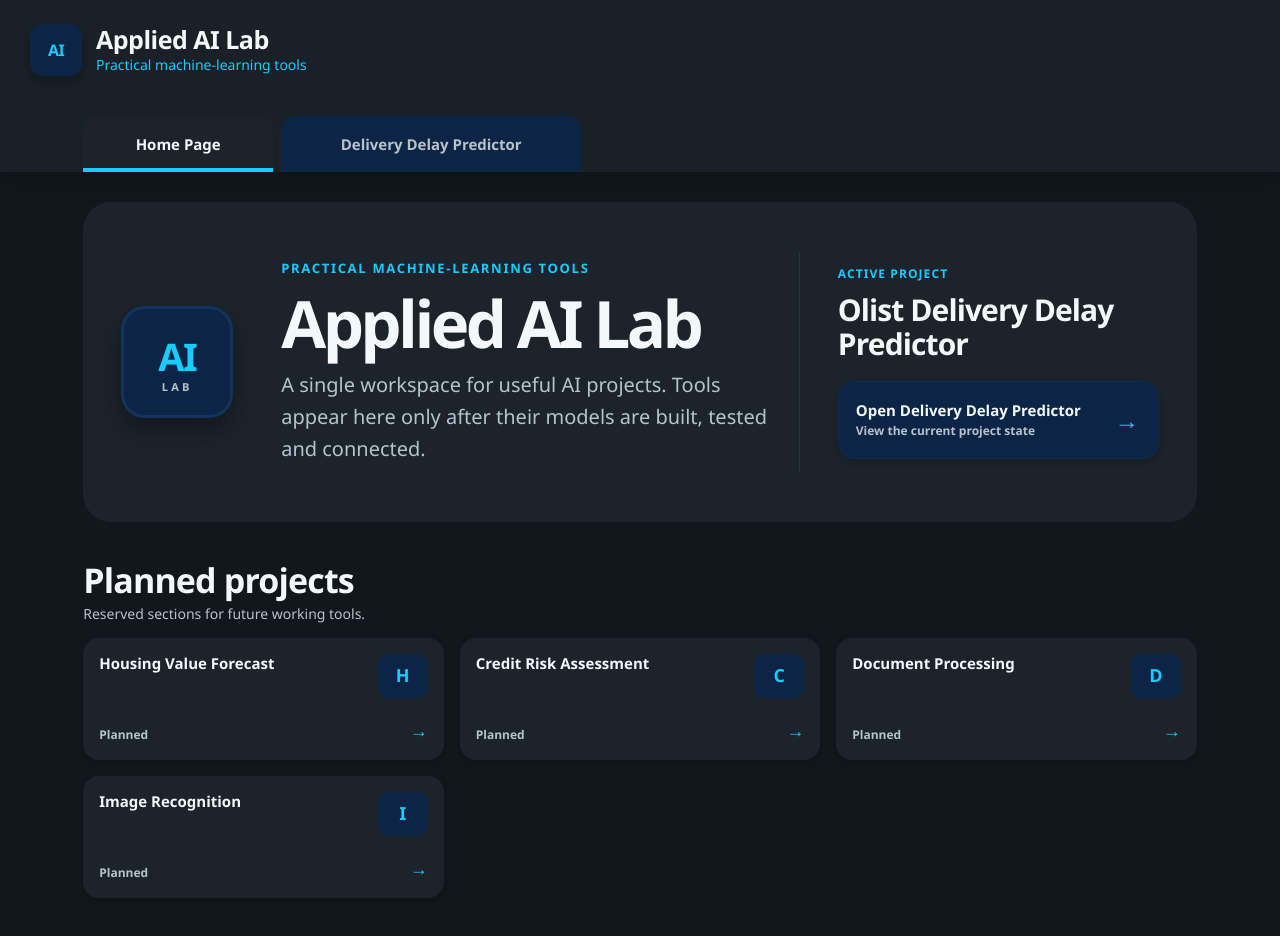
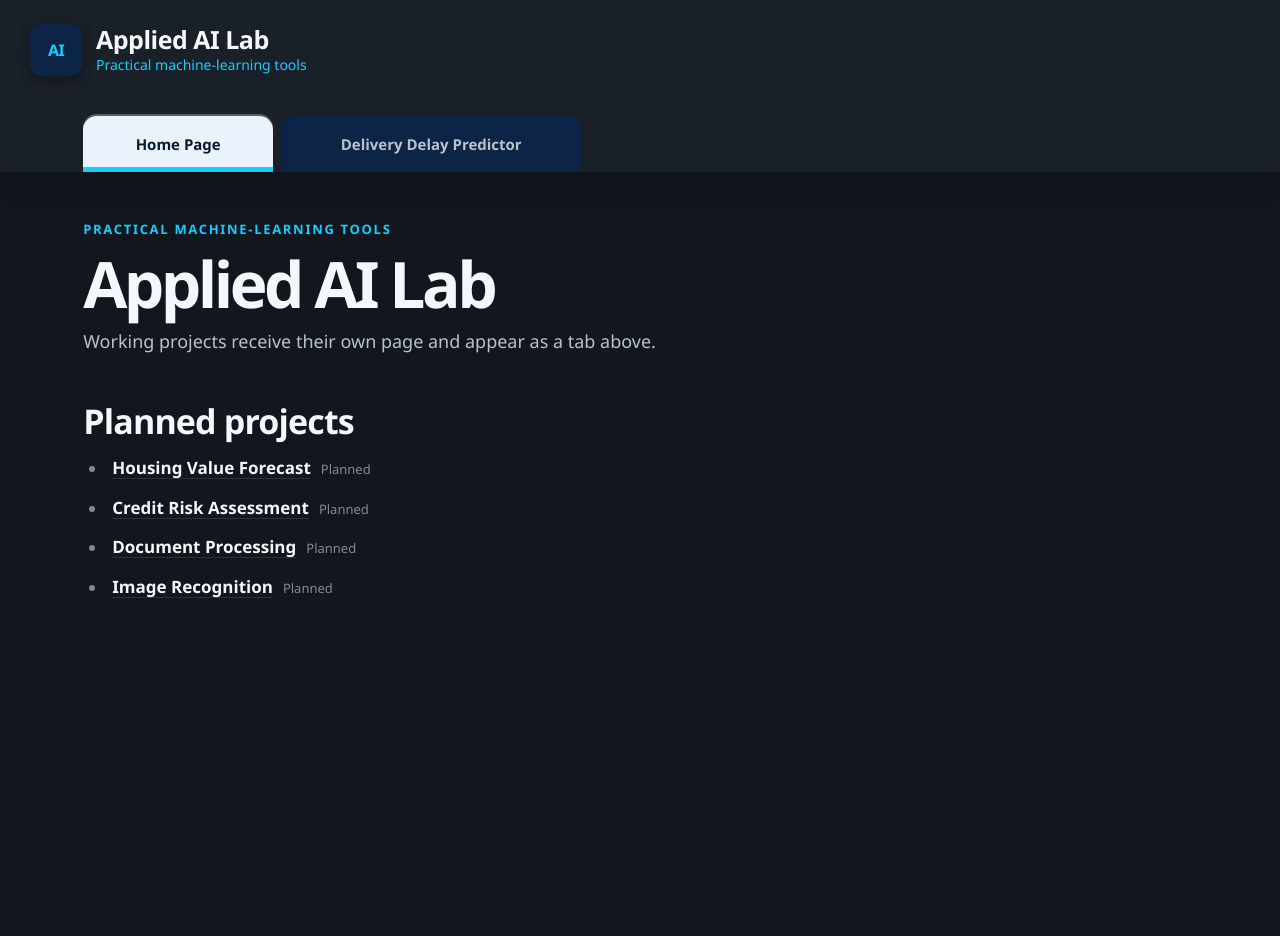
Before and after one commit to Sintagmatarches/applied-ai-lab, a Next.js app: page / in a window 1280 px wide. Shown: the top 936 px of the page. After the commit the page ends 800 px from the top, so only its background shows below. Built offline with nearby package versions, Linux system fonts and the light colour scheme.

Commit message:
Simplify home project overview

```diff
--- a/app/globals.css
+++ b/app/globals.css
@@ -112,25 +112,6 @@
   letter-spacing: -0.04em;
 }
 
-.brand-mark.is-large {
-  width: 128px;
-  height: 128px;
-  align-content: center;
-  border-radius: 24px;
-  box-shadow:
-    0 12px 24px rgba(0, 0, 0, 0.35),
-    inset 0 0 0 3px var(--navy-hover);
-  font-size: 38px;
-}
-
-.brand-mark.is-large small {
-  display: block;
-  margin-top: -6px;
-  color: var(--muted);
-  font-size: 11px;
-  letter-spacing: 0.3em;
-}
-
 .brand-text {
   min-width: 0;
   display: grid;
@@ -154,7 +135,6 @@
   white-space: nowrap;
 }
 
-.hero-action,
 .predictor-form button,
 .resource-grid button {
   border: 0;
@@ -169,11 +149,6 @@
   transition:
     background var(--motion),
     transform var(--motion);
-}
-
-.hero-action:hover {
-  background: var(--navy-hover);
-  transform: translateY(-1px);
 }
 
 .project-tabs {
@@ -225,15 +200,37 @@
 }
 
 .project-tabs a.is-active {
-  color: var(--text);
-  background: var(--surface);
-  box-shadow: inset 0 -4px 0 var(--cyan);
+  color: var(--navy-active);
+  background: #eaf2fb;
+  box-shadow:
+    inset 0 -5px 0 var(--cyan),
+    0 -2px 0 rgba(255, 255, 255, 0.28);
 }
 
 .main-content {
   width: auto;
   min-height: 100dvh;
   padding: calc(var(--topbar-height) + var(--tabbar-height) + 30px) 6.5vw 64px;
+}
+
+.home-heading {
+  max-width: 820px;
+  padding: 18px 0 8px;
+}
+
+.home-heading h1 {
+  margin-bottom: 12px;
+  font-size: clamp(44px, 5vw, 72px);
+  font-weight: 900;
+  line-height: 1;
+  letter-spacing: -0.055em;
+}
+
+.home-heading p {
+  max-width: 640px;
+  margin-bottom: 0;
+  color: var(--muted);
+  font-size: 18px;
 }
 
 .hero-card {
@@ -309,39 +306,6 @@
   letter-spacing: -0.03em;
 }
 
-.hero-action {
-  min-height: 78px;
-  display: grid;
-  grid-template-columns: minmax(0, 1fr) 26px;
-  align-items: center;
-  gap: 12px;
-  margin-top: 20px;
-  padding: 12px 18px;
-}
-
-.hero-action > span:first-child {
-  min-width: 0;
-  display: grid;
-}
-
-.hero-action strong {
-  font-size: 15px;
-}
-
-.hero-action small {
-  overflow: hidden;
-  color: var(--muted);
-  font-size: 12px;
-  font-weight: 600;
-  text-overflow: ellipsis;
-  white-space: nowrap;
-}
-
-.action-arrow {
-  color: var(--cyan);
-  font-size: 24px;
-}
-
 .content-section {
   margin-top: 38px;
 }
@@ -365,69 +329,36 @@
   font-size: 14px;
 }
 
-.project-grid {
-  display: grid;
-  grid-template-columns: repeat(4, minmax(0, 1fr));
-  gap: 16px;
+.planned-project-list {
+  max-width: 760px;
+  margin: 0;
+  padding-left: 24px;
 }
 
-.project-tile {
-  position: relative;
-  min-width: 0;
-  min-height: 122px;
-  display: grid;
-  grid-template-columns: minmax(0, 1fr) 50px;
-  grid-template-rows: minmax(48px, auto) auto;
-  gap: 12px;
-  padding: 16px;
-  border-radius: var(--radius-medium);
-  background: var(--surface);
-  box-shadow: 0 4px 10px rgba(0, 0, 0, 0.16);
-  transition:
-    background var(--motion),
-    transform var(--motion);
+.planned-project-list li {
+  margin-bottom: 14px;
+  padding-left: 5px;
+  color: var(--quiet);
 }
 
-.project-tile:hover {
-  background: var(--surface-raised);
-  transform: translateY(-2px);
+.planned-project-list a {
+  color: var(--text);
+  font-size: 17px;
+  font-weight: 750;
+  text-decoration: underline;
+  text-decoration-color: var(--line);
+  text-underline-offset: 4px;
 }
 
-.project-tile strong {
-  align-self: start;
-  overflow: hidden;
-  font-size: 15px;
-  line-height: 1.3;
+.planned-project-list a:hover {
+  color: var(--cyan);
+  text-decoration-color: var(--cyan);
 }
 
-.tile-symbol {
-  width: 50px;
-  height: 44px;
-  display: grid;
-  place-items: center;
-  justify-self: end;
-  border-radius: 10px;
-  color: var(--cyan);
-  background: var(--navy);
-  font-size: 18px;
-  font-weight: 900;
-}
-
-.project-tile small {
-  align-self: end;
-  overflow: hidden;
-  color: var(--muted);
-  font-size: 12px;
-  font-weight: 700;
-  text-overflow: ellipsis;
-  white-space: nowrap;
-}
-
-.tile-arrow {
-  align-self: end;
-  justify-self: end;
-  color: var(--cyan);
-  font-size: 18px;
+.planned-project-list span {
+  margin-left: 10px;
+  color: var(--quiet);
+  font-size: 13px;
 }
 
 .project-hero-mark {
@@ -638,14 +569,9 @@
     padding: 38px;
   }
 
-  .brand-mark.is-large,
   .project-hero-mark {
     width: 112px;
     height: 112px;
-  }
-
-  .project-grid {
-    grid-template-columns: repeat(3, minmax(0, 1fr));
   }
 }
 
@@ -675,10 +601,6 @@
   }
 
   .hero-summary > span {
-    margin: 0;
-  }
-
-  .hero-action {
     margin: 0;
   }
 
@@ -742,7 +664,6 @@
     padding: 30px;
   }
 
-  .brand-mark.is-large,
   .project-hero-mark {
     width: 96px;
     height: 96px;
@@ -778,7 +699,6 @@
     border-radius: 22px;
   }
 
-  .brand-mark.is-large,
   .project-hero-mark {
     width: 78px;
     height: 78px;
@@ -803,11 +723,6 @@
     padding-top: 22px;
   }
 
-  .hero-action {
-    width: 100%;
-    margin-top: 16px;
-  }
-
   .project-summary h2 {
     font-size: 25px;
   }
@@ -820,14 +735,18 @@
     font-size: 28px;
   }
 
-  .project-grid,
   .status-grid,
   .resource-grid {
     grid-template-columns: 1fr;
   }
 
-  .project-tile {
-    min-height: 104px;
+  .home-heading h1 {
+    font-size: 40px;
+  }
+
+  .planned-project-list span {
+    display: block;
+    margin: 3px 0 0;
   }
 
   .workspace-card {
--- a/app/lab-shell.tsx
+++ b/app/lab-shell.tsx
@@ -87,11 +87,10 @@
   },
 };
 
-function BrandMark({ large = false }: { large?: boolean }) {
+function BrandMark() {
   return (
-    <span className={`brand-mark ${large ? "is-large" : ""}`} aria-hidden="true">
+    <span className="brand-mark" aria-hidden="true">
       <span>AI</span>
-      {large && <small>LAB</small>}
     </span>
   );
 }
@@ -134,54 +133,27 @@
   );
 }
 
-function PlannedProjectGrid() {
-  return (
-    <div className="project-grid">
-      {projects.slice(1).map((project) => (
-        <Link href={project.href} className="project-tile" key={project.id}>
-          <strong>{project.title}</strong>
-          <span className="tile-symbol" aria-hidden="true">
-            {project.symbol}
-          </span>
-          <small>{project.status}</small>
-          <span className="tile-arrow" aria-hidden="true">→</span>
-        </Link>
-      ))}
-    </div>
-  );
-}
-
 function HomeContent() {
   return (
     <>
-      <section className="hero-card home-hero">
-        <BrandMark large />
-        <div className="hero-copy">
-          <span className="eyebrow">PRACTICAL MACHINE-LEARNING TOOLS</span>
-          <h1>Applied AI Lab</h1>
-          <p>
-            A single workspace for useful AI projects. Tools appear here only
-            after their models are built, tested and connected.
-          </p>
-        </div>
-        <div className="hero-summary">
-          <span>ACTIVE PROJECT</span>
-          <h2>Olist Delivery Delay Predictor</h2>
-          <Link href="/olist-delivery-delay-predictor" className="hero-action">
-            <span>
-              <strong>Open Delivery Delay Predictor</strong>
-              <small>View the current project state</small>
-            </span>
-            <span className="action-arrow">→</span>
-          </Link>
-        </div>
+      <section className="home-heading">
+        <span className="eyebrow">PRACTICAL MACHINE-LEARNING TOOLS</span>
+        <h1>Applied AI Lab</h1>
+        <p>
+          Working projects receive their own page and appear as a tab above.
+        </p>
       </section>
 
       <section className="content-section">
-        <SectionTitle note="Reserved sections for future working tools.">
-          Planned projects
-        </SectionTitle>
-        <PlannedProjectGrid />
+        <SectionTitle>Planned projects</SectionTitle>
+        <ul className="planned-project-list">
+          {projects.slice(1).map((project) => (
+            <li key={project.id}>
+              <Link href={project.href}>{project.title}</Link>
+              <span>{project.status}</span>
+            </li>
+          ))}
+        </ul>
       </section>
     </>
   );
--- a/app/layout.tsx
+++ b/app/layout.tsx
@@ -19,8 +19,8 @@
     description:
       "A growing laboratory for honest, production-minded machine learning tools.",
     icons: {
-      icon: "/favicon.svg?v=20260727-5",
-      shortcut: "/favicon.svg?v=20260727-5",
+      icon: "/favicon.svg?v=20260727-6",
+      shortcut: "/favicon.svg?v=20260727-6",
     },
     openGraph: {
       title: "Applied AI Lab",
```
Also changed, not shown: 1 other file (tests, documents, lock files or other folders).
